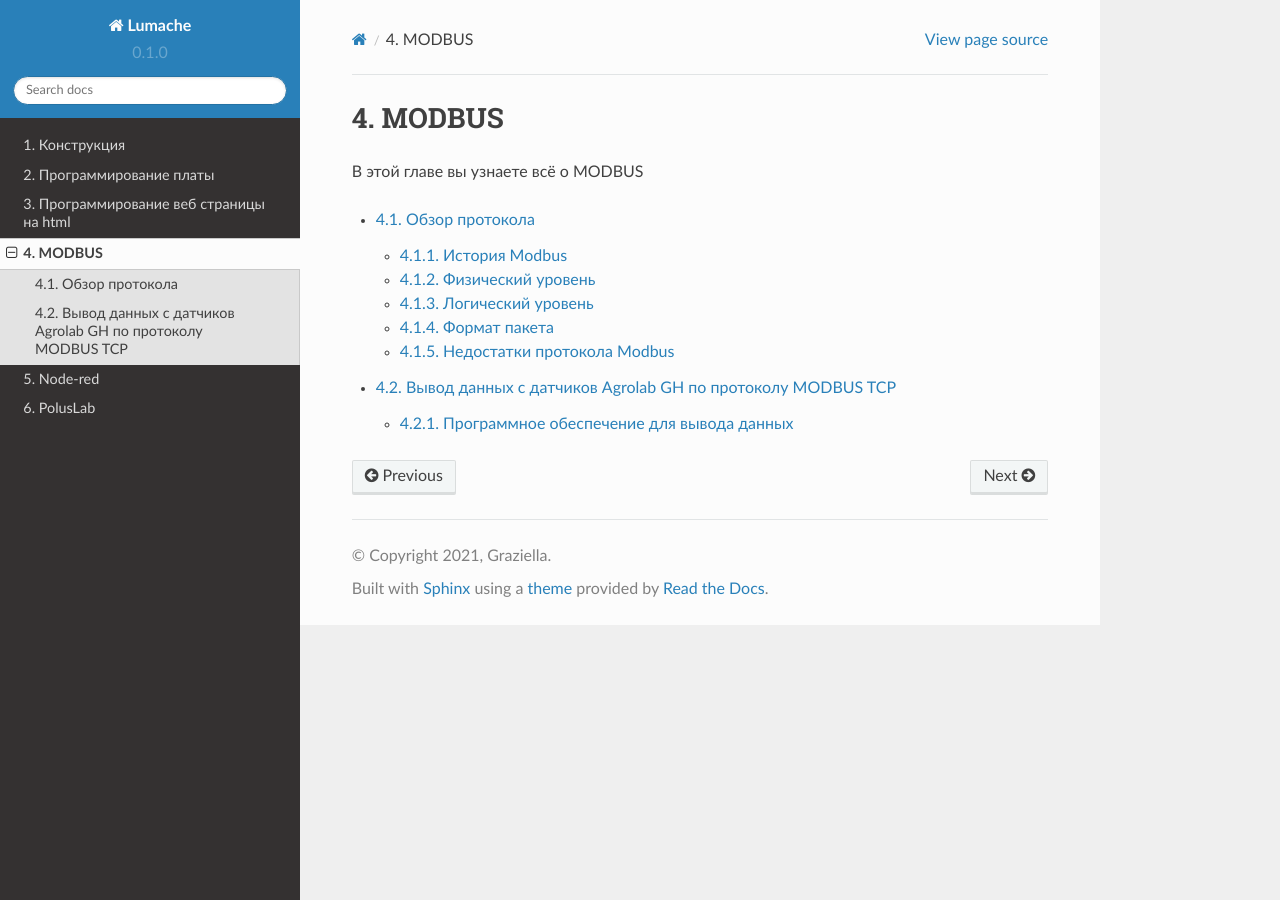
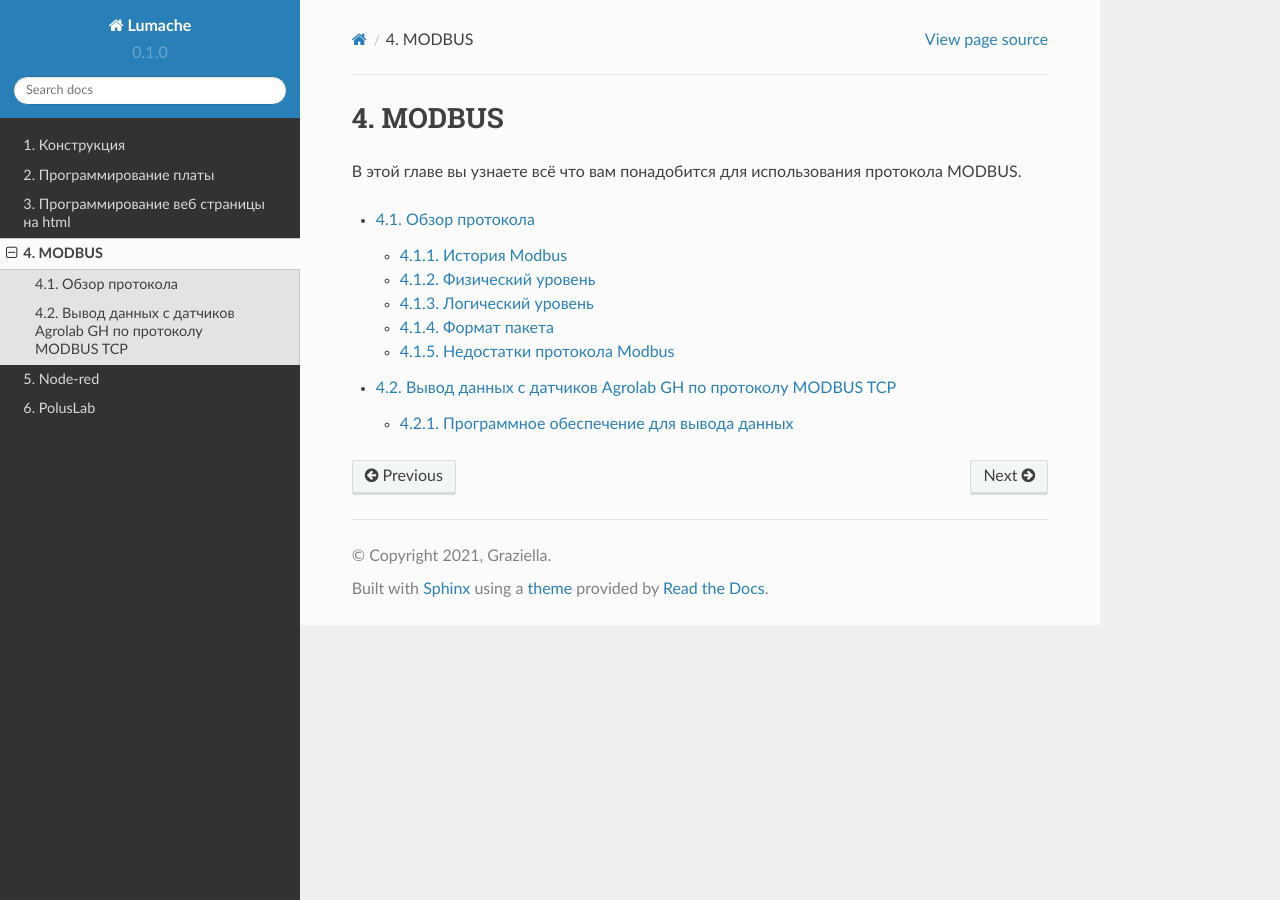
Before and after one commit to BBanwz/book_AL_GH, a Sphinx documentation site: the page built from docs/4MODEBUS/index.rst, in a window 1280 px wide. Built offline with Sphinx 7.4.7 and the Read the Docs theme 2.0.0, drawn with Linux system fonts in a browser that asks for light colours.

Commit message:
Update index.rst

```diff
--- a/docs/4MODEBUS/index.rst
+++ b/docs/4MODEBUS/index.rst
@@ -1,7 +1,7 @@
 MODBUS
 ======
 
-В этой главе вы узнаете всё о MODBUS
+В этой главе вы узнаете всё что вам понадобится для использования протокола MODBUS.
 
 .. toctree::
    :maxdepth: 3
```
